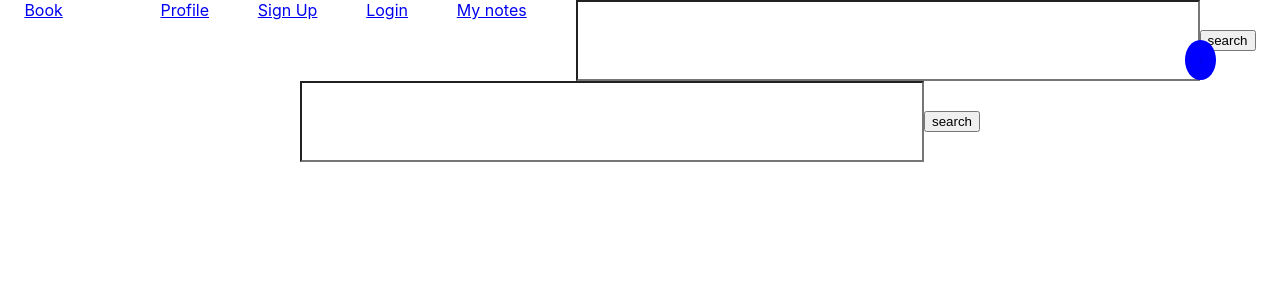
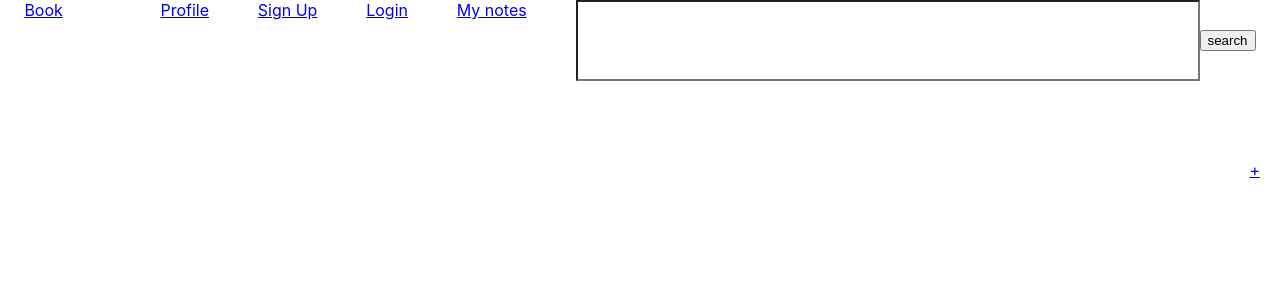
Before and after one commit to joeelo/Book-ends, a React (Create React App) app in the folder bookends-frontend/: page /books in a window 1280 px wide. Shown: the top 300 px of the page. Built offline with nearby package versions, Linux system fonts and the light colour scheme.

Commit message:
converting to styled components

```diff
--- a/bookends-frontend/src/App.css
+++ b/bookends-frontend/src/App.css
@@ -5,13 +5,3 @@
 textarea {
   resize: none;
 }
-
-.note-button {
-  position: fixed;
-  right: 5%;
-  top: 5%;
-  background-color: blue;
-  border-radius: 100%;
-  padding: 10px;
-  color: white;
-}
--- a/bookends-frontend/src/App.js
+++ b/bookends-frontend/src/App.js
@@ -1,8 +1,7 @@
 import React, {Fragment, Component} from 'react';
 import { Route, Switch} from "react-router-dom";
 import './App.css';
-import { injectGlobal, createGlobalStyle } from "styled-components";
-import BookSearchForm from "./book/BookSearchForm";
+import { createGlobalStyle } from "styled-components";
 import BookContainer from "./book/BookContainer";
 import BookDetails from './book/BookDetails';
 import UserBookList from "./book/UserBookList"
@@ -11,7 +10,7 @@ import Profile from "./profile/ProfileInfo";
 import NavBar from "./nav/NavBar";
 import NewUserForm from './login/NewUserForm';
 import LoginForm from "./login/LoginForm";
-import NoteButton from "./notes/NoteButton";
+import NoteButton from "./buttons/NoteButton";
 import NoteForm from "./notes/NoteForm";
 import UserNotes from "./notes/UserNotes";
 import NoteEditForm from './notes/NoteEditForm';
@@ -83,7 +82,7 @@ class App extends Component {
 
         <Switch>
           <Route exact path="/profile" render={() => <Profile user={this.state.user}/>} />
-          <Route exact path="/books" render={ (props) => <BookSearchForm updateSearchTerm={this.updateSearchTerm}/>} />
+          {/* <Route exact path="/books" render={ (props) => <BookSearchForm updateSearchTerm={this.updateSearchTerm}/>} /> */}
           <Route path="/books/view" render={(props) => <BookContainer searchTerm={this.state.searchTerm}/>}/>
           <Route exact path="/book/:id" render={ (props) => <BookDetails user={this.state.user} props={props}/>}/>
           <Route path="/book/:id/reviews" component={ReviewPage} />
--- a/bookends-frontend/src/book/BookContainer.js
+++ b/bookends-frontend/src/book/BookContainer.js
@@ -1,4 +1,5 @@
-import React, { Component } from 'react'
+import React, { Component } from 'react';
+import BookThumbnail from "./BookThumbnail";
 
 class BookContainer extends Component {
 
@@ -6,11 +7,48 @@ class BookContainer extends Component {
         books: []
     }
 
+    componentDidMount() {
+        this.fetchBooks();
+    }
+
+    componentDidUpdate(prevProps, prevState) {
+        if (prevProps.searchTerm !== this.props.searchTerm) {
+            console.log("updated!");
+        }
+    }
+
+    fetchBooks = async () => {
+        try {
+            const book = this.props.searchTerm.replace(" ", "+");
+            const url = `http://localhost:3000/book/${book}`;
+            const response = await fetch(url);
+            const json = await response.json();
+            this.setState({
+                books: json
+            })
+        } catch (error) {
+            this.setState({
+                books: []
+            })
+        }
+    }
+
+    renderBooks = () => {
+        try {
+            const books = this.state.books.map((book, index) => (
+                    <BookThumbnail key={index} book={book} />
+            ))
+            return books
+        } catch (error) {
+            console.log(error);
+        }
+    }
+
     render() {
-        console.log(this.props);
+        console.log(this.state);
         return (
             <div>
-                working
+                {this.renderBooks()}
             </div>
         )
     }
--- a/bookends-frontend/src/book/BookSearchForm.js
+++ b/bookends-frontend/src/book/BookSearchForm.js
@@ -1,5 +1,4 @@
 import React, { Component } from 'react';
-import BookThumbnail from "./BookThumbnail";
 import styled from "styled-components";
 import { withRouter } from "react-router-dom";
 
@@ -34,36 +33,8 @@ class BookSearchForm extends Component {
 
     handleSubmit = (event) => {
         event.preventDefault();
-        this.fetchBooks();
         this.props.updateSearchTerm(this.state.title);
         this.props.history.push("/books/view");
-    }
-
-    fetchBooks = async () => {
-        try {
-            const book = this.state.title.replace(" ", "+");
-            const url = `http://localhost:3000/book/${book}`;
-            const response = await fetch(url);
-            const json = await response.json();
-            this.setState({
-                books: json
-            })
-        } catch (error) {
-            this.setState({
-                books: []
-            })
-        }
-    }
-
-    renderBooks = () => {
-        try {
-            const books = this.state.books.map((book, index) => (
-                    <BookThumbnail key={index} book={book} />
-            ))
-            return books
-        } catch (error) {
-            console.log(error);
-        }
     }
 
     render() {
@@ -73,7 +44,6 @@ class BookSearchForm extends Component {
                     <SearchBar name="title" value={this.state.title} onChange={this.handleChange} />
                     <button> search </button>
                 </FormContainer>
-                {/* {this.renderBooks()} */}
             </div>
         )
     }
--- a/bookends-frontend/src/notes/NoteButton.js
+++ b/bookends-frontend/src/buttons/NoteButton.js
@@ -1,11 +1,18 @@
 import React from "react";
 import { Link } from "react-router-dom"
+import styled from "styled-components";
+
+const NoteBtn = styled.div`
+    top: 20%;
+    right: 20px;
+    position: fixed;
+`
 
 const NoteButton = (props) => {
     return (
-        <div className="note-button">
+        <NoteBtn>
             <Link to="/note"> + </Link>
-        </div>
+        </NoteBtn>
     )
 }
 
```
